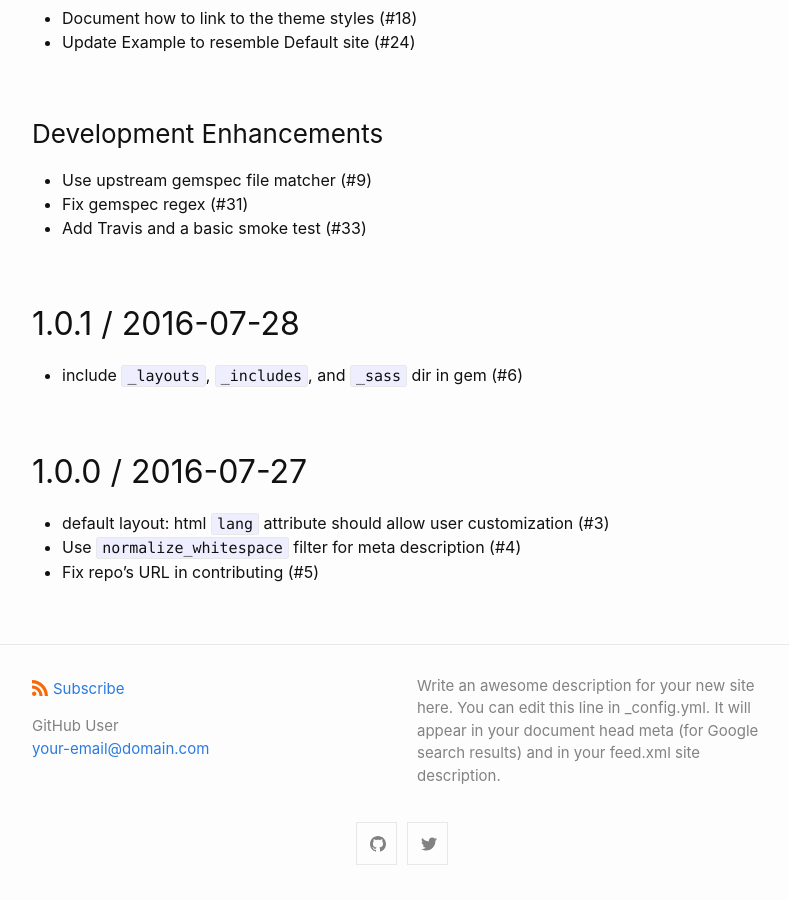
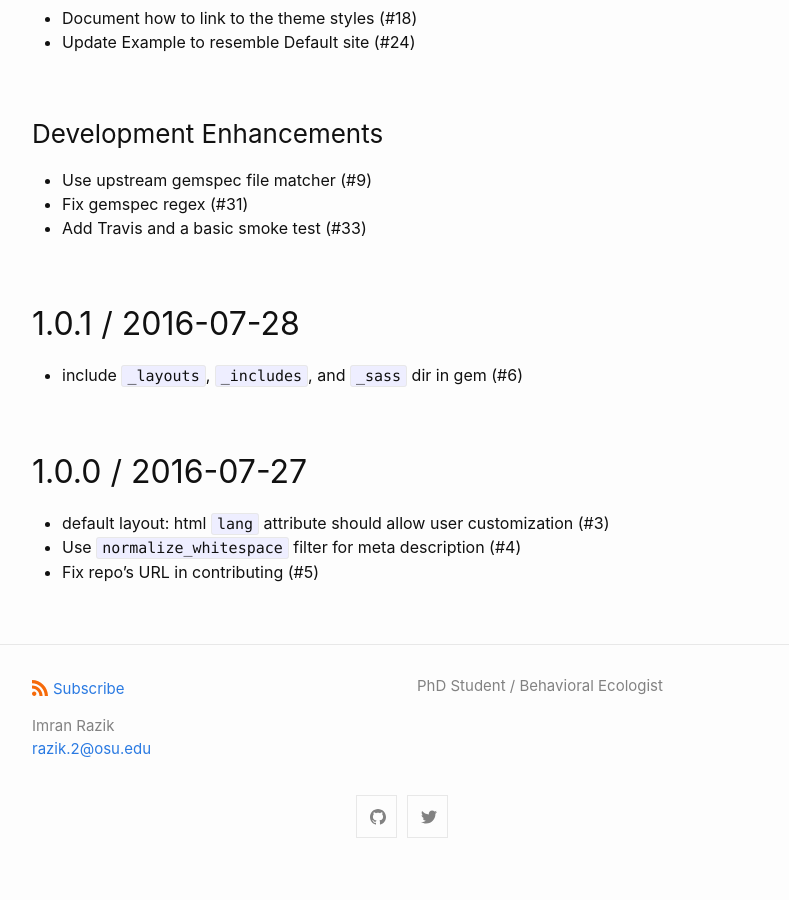
Before and after one commit to imranrazik/imranrazik.github.io, a Jekyll site: the page built from History.markdown, in a window 1280 px wide and 900 px high, scrolled down 7467 px. Shown: the whole window, without its empty margins (238-1027 px from the left). Built offline with Jekyll 4.4.1, drawn with Linux system fonts in a browser that asks for light colours; our own code applies the rules of GitHub Pages for plain Markdown files; after the commit the page ends 8340 px from its top, so only the background shows below that; some of the changed text lies outside the part shown.

Commit message:
Update _config.yml

```diff
--- a/_config.yml
+++ b/_config.yml
@@ -1,11 +1,9 @@
-title: Your awesome title
+title: Imran Razik
 author:
-  name: GitHub User
-  email: your-email@domain.com
+  name: Imran Razik
+  email: razik.2@osu.edu
 description: > # this means to ignore newlines until "show_excerpts:"
-  Write an awesome description for your new site here. You can edit this
-  line in _config.yml. It will appear in your document head meta (for
-  Google search results) and in your feed.xml site description.
+  PhD Student / Behavioral Ecologist
 
 show_excerpts: false # set to true to show excerpts on the homepage
 
@@ -16,8 +14,8 @@
 
   # generate social links in footer
   social_links:
-    twitter: jekyllrb
-    github:  jekyll
+    twitter: irazik
+    github:  imranrazik
     # devto: jekyll
     # dribbble: jekyll
     # facebook: jekyll
```
